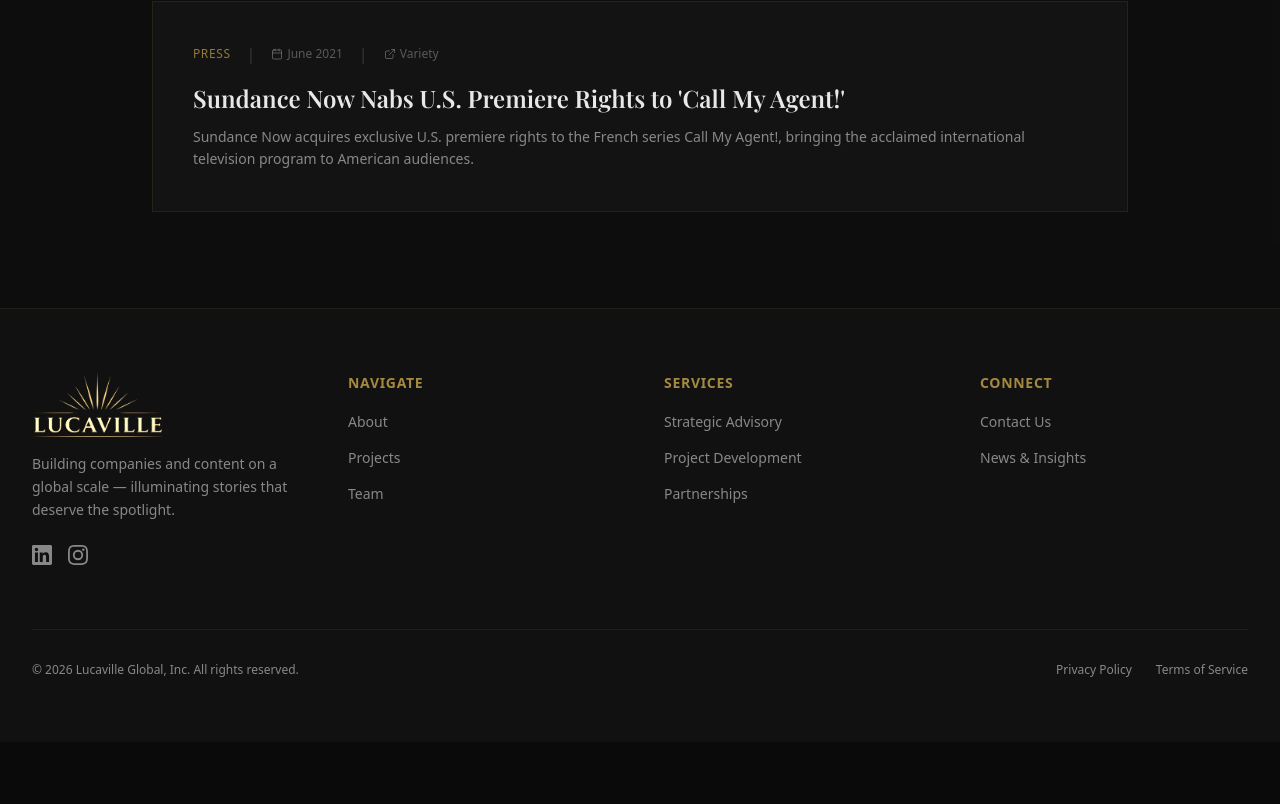
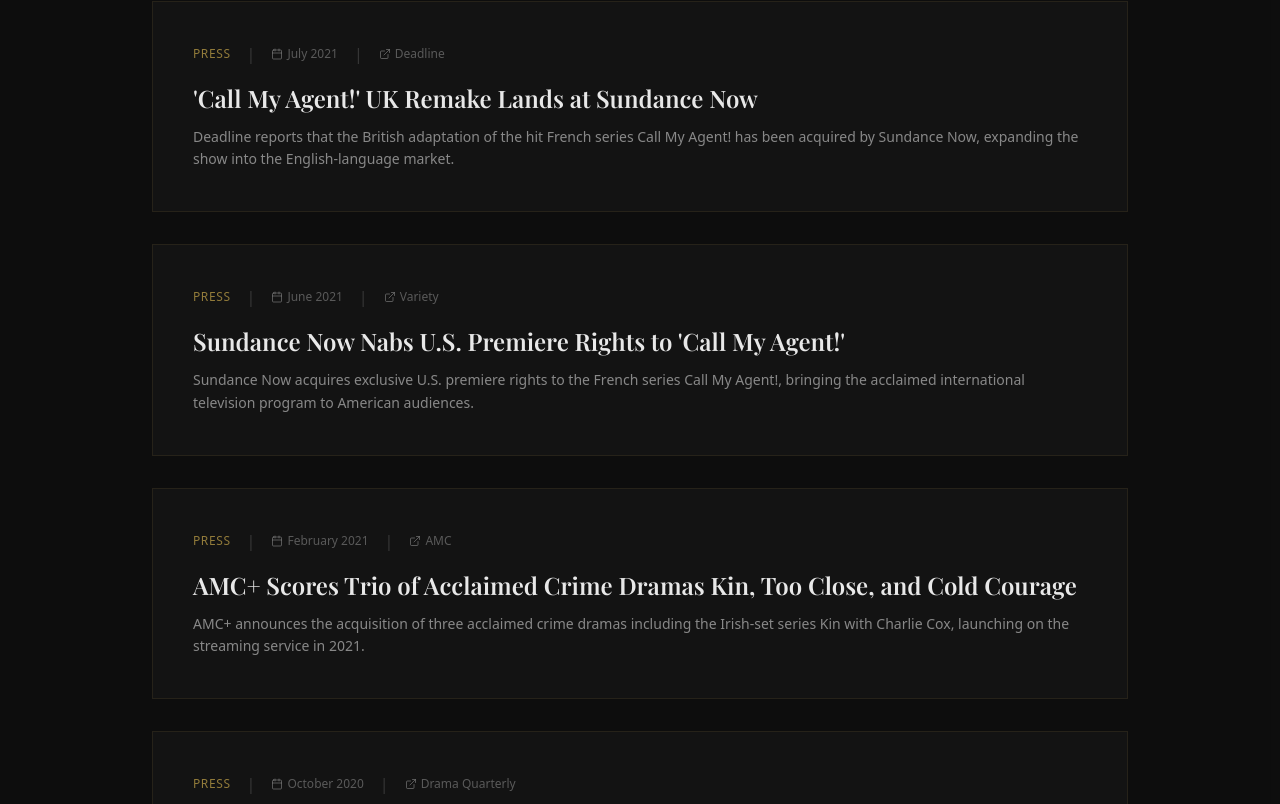
Before and after one commit to ddavoli2/lucaville-global, a Next.js app: page /news in a window 1280 px wide. Shown: the part 2296-3100 px from the top of the page. Before the commit the page ends 3038 px from the top, so only its background shows below. Built offline with nearby package versions, Linux system fonts and the light colour scheme; a web font is replaced by a local one.

Commit message:
Add Deadline, AMC, and Drama Quarterly articles to news page

```diff
--- a/src/app/news/page.tsx
+++ b/src/app/news/page.tsx
@@ -70,6 +70,15 @@
     source: "AMC Networks",
   },
   {
+    date: "July 2021",
+    category: "Press",
+    title: "'Call My Agent!' UK Remake Lands at Sundance Now",
+    excerpt:
+      "Deadline reports that the British adaptation of the hit French series Call My Agent! has been acquired by Sundance Now, expanding the show into the English-language market.",
+    url: "https://deadline.com/2021/07/call-my-agent-uk-sundance-now-u-s-1234796087/",
+    source: "Deadline",
+  },
+  {
     date: "June 2021",
     category: "Press",
     title: "Sundance Now Nabs U.S. Premiere Rights to 'Call My Agent!'",
@@ -77,6 +86,24 @@
       "Sundance Now acquires exclusive U.S. premiere rights to the French series Call My Agent!, bringing the acclaimed international television program to American audiences.",
     url: "https://variety.com/2021/tv/news/sundance-now-call-my-agent-british-remake-1235023272/",
     source: "Variety",
+  },
+  {
+    date: "February 2021",
+    category: "Press",
+    title: "AMC+ Scores Trio of Acclaimed Crime Dramas Kin, Too Close, and Cold Courage",
+    excerpt:
+      "AMC+ announces the acquisition of three acclaimed crime dramas including the Irish-set series Kin with Charlie Cox, launching on the streaming service in 2021.",
+    url: "https://www.amc.com/blogs/amc-scores-trio-of-acclaimed-crime-dramas-kin-too-close-and-cold-courage--1010176",
+    source: "AMC",
+  },
+  {
+    date: "October 2020",
+    category: "Press",
+    title: "Out of the Shadows",
+    excerpt:
+      "Drama Quarterly goes behind the scenes in Prague with the cast and crew of Shadowplay (The Defeated), a crime drama set in post-war Berlin featuring characters with competing interests battling for control in a lawless city.",
+    url: "https://dramaquarterly.com/out-of-the-shadows/",
+    source: "Drama Quarterly",
   },
 ];
 
```
